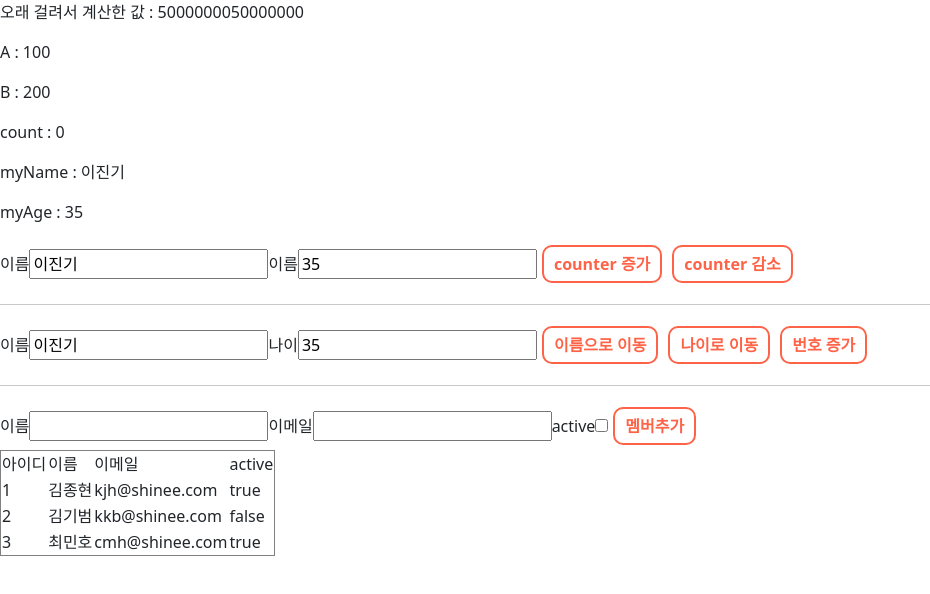
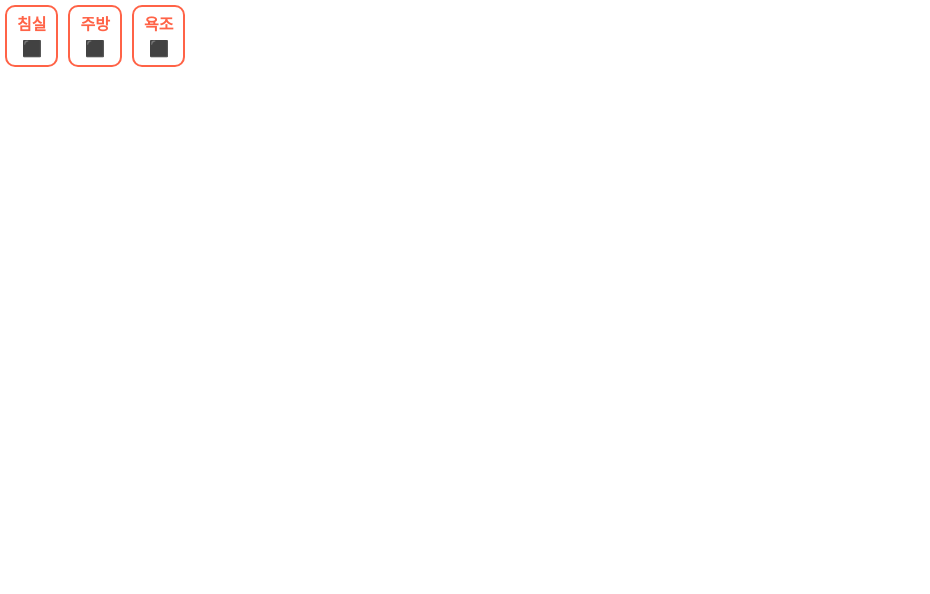
Before and after one commit to e-7281998/reactjsapp, a React (Create React App) app: page / in a window 1280 px wide. Shown: the top 594 px of the page, without its empty margins (0-930 px from the left). Built offline with nearby package versions, Linux system fonts and the light colour scheme.

Commit message:
[React.memo]

```diff
--- a/src/App5.js
+++ b/src/App5.js
@@ -1,10 +1,12 @@
 import MyCounter from "components2/MyCounter";
+import SmartHome from "components3/SmartHome";
 import StateTest from "components3/StateTest";
 import React from "react";
 function App5(props) {
   return (
     <div>
-      <StateTest />
+      {/* <StateTest /> */}
+      <SmartHome />
     </div>
   );
 }
--- /dev/null
+++ b/src/components3/Light.js
@@ -0,0 +1,10 @@
+import React from "react";
+
+const Light = ({ room, on }) => {
+  console.log(room, on);
+  return <div>{on ? "💡" : "⬛"}</div>;
+};
+
+//React.memo() : 렌더링된 화면을 기억하고, 변경되었을때만 리렌더링
+export default React.memo(Light);
+// export default Light;
--- /dev/null
+++ b/src/components3/SmartHome.js
@@ -0,0 +1,31 @@
+import React, { useState } from "react";
+import Light from "components3/Light";
+
+function SmartHome() {
+  const [masterOn, setMasterOn] = useState(false);
+  const [kitchenOn, setKitchenOn] = useState(false);
+  const [bathOn, setBathOn] = useState(false);
+  const toggleMaster = () => {
+    setMasterOn(!masterOn);
+  };
+  const toggleKitchen = () => {
+    setKitchenOn(!kitchenOn);
+  };
+  const toggleBath = () => {
+    setBathOn(!bathOn);
+  };
+  return (
+    <div>
+      <button onClick={toggleMaster}>
+        침실<Light on={masterOn} room="침실"></Light>
+      </button>
+      <button onClick={toggleKitchen}>
+        주방<Light on={kitchenOn} room="주방"></Light>
+      </button>
+      <button onClick={toggleBath}>
+        욕조<Light on={bathOn} room="욕조"></Light>
+      </button>
+    </div>
+  );
+}
+export default SmartHome;
```
